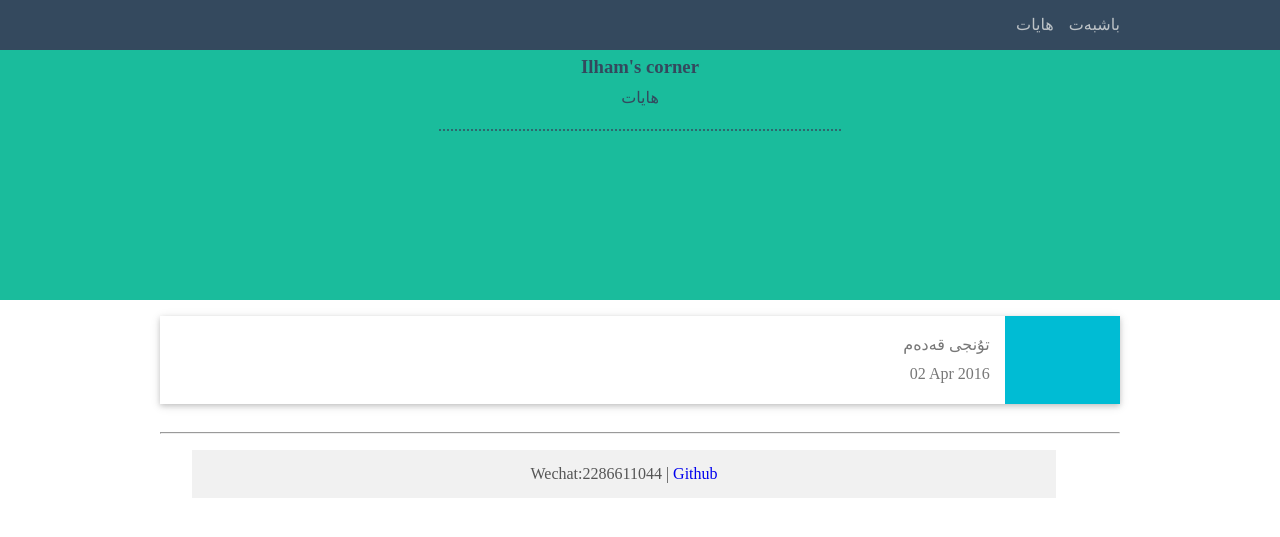
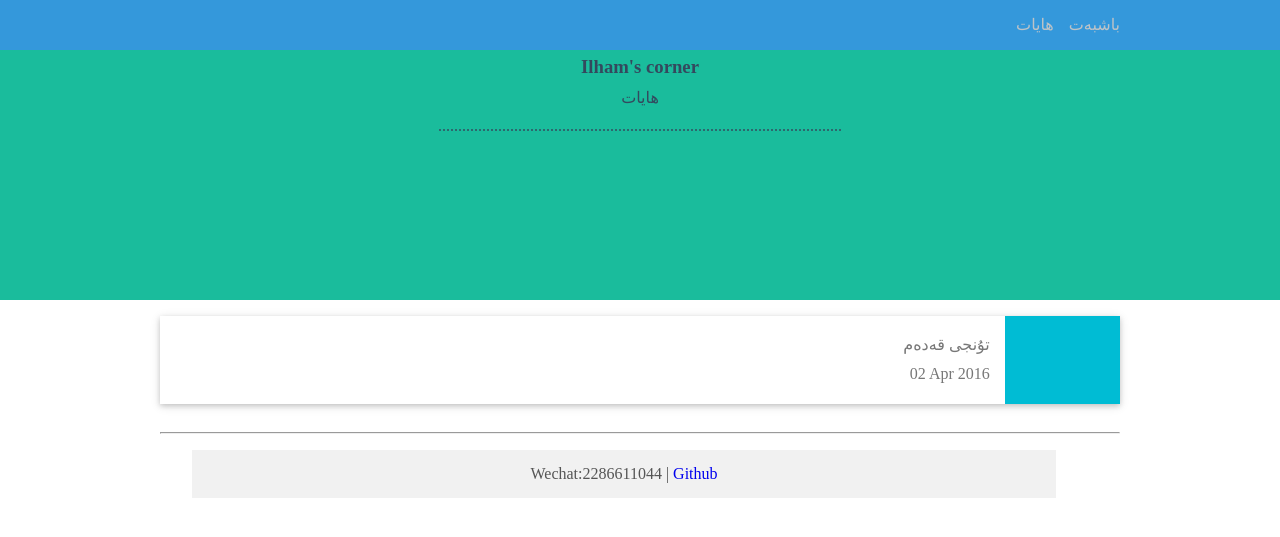
Before and after one commit to ilhamxyz/ilhamxyz.github.io, a Jekyll site: the page built from index.markdown, in a window 1280 px wide. Shown: the top 537 px of the page. Built offline with Jekyll 4.4.1, drawn with Linux system fonts in a browser that asks for light colours.

Commit message:
Update ilham.css

```diff
--- a/css/ilham.css
+++ b/css/ilham.css
@@ -8,7 +8,7 @@ body{
 	height: 300px;
 }
 .header .navbar{
-	background: #34495E;
+	background: #3498DB;
 }
 .header .nav{
 	text-align: right;
```
